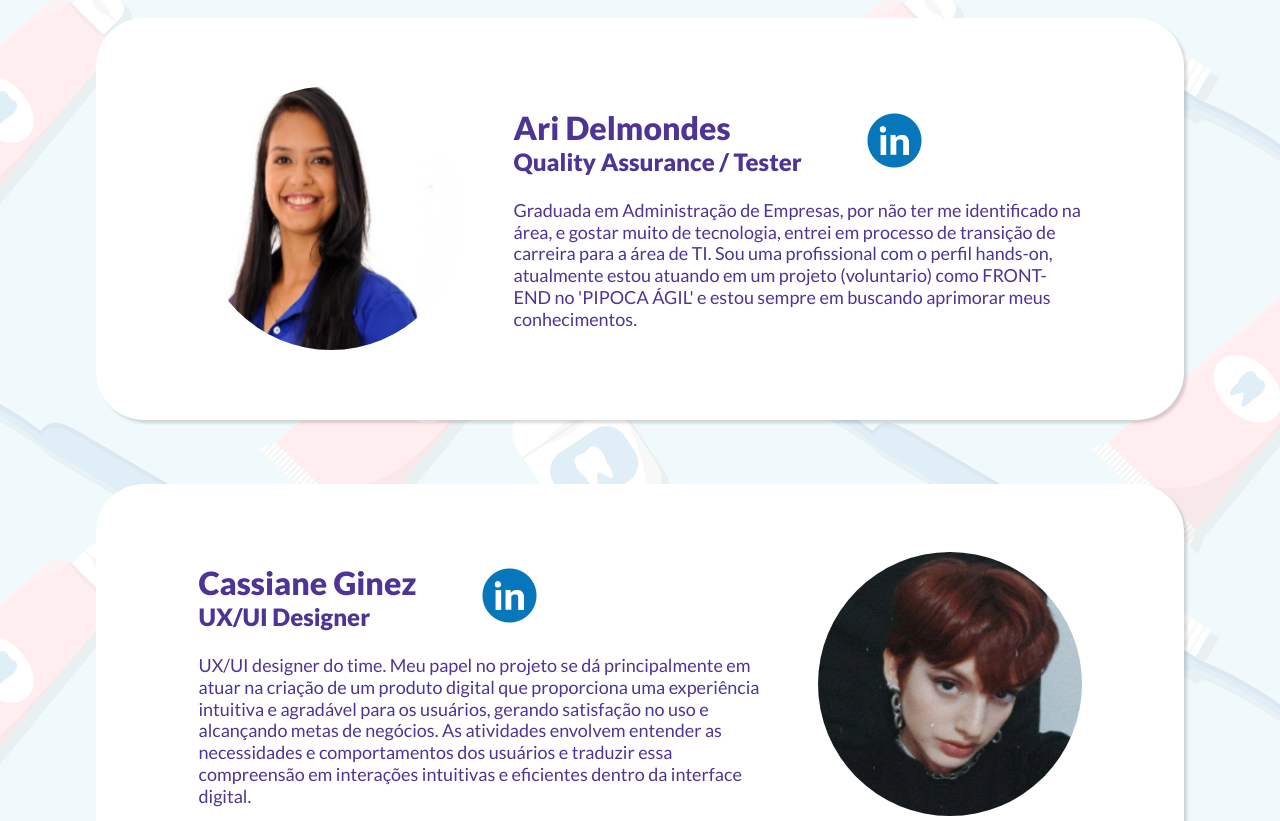
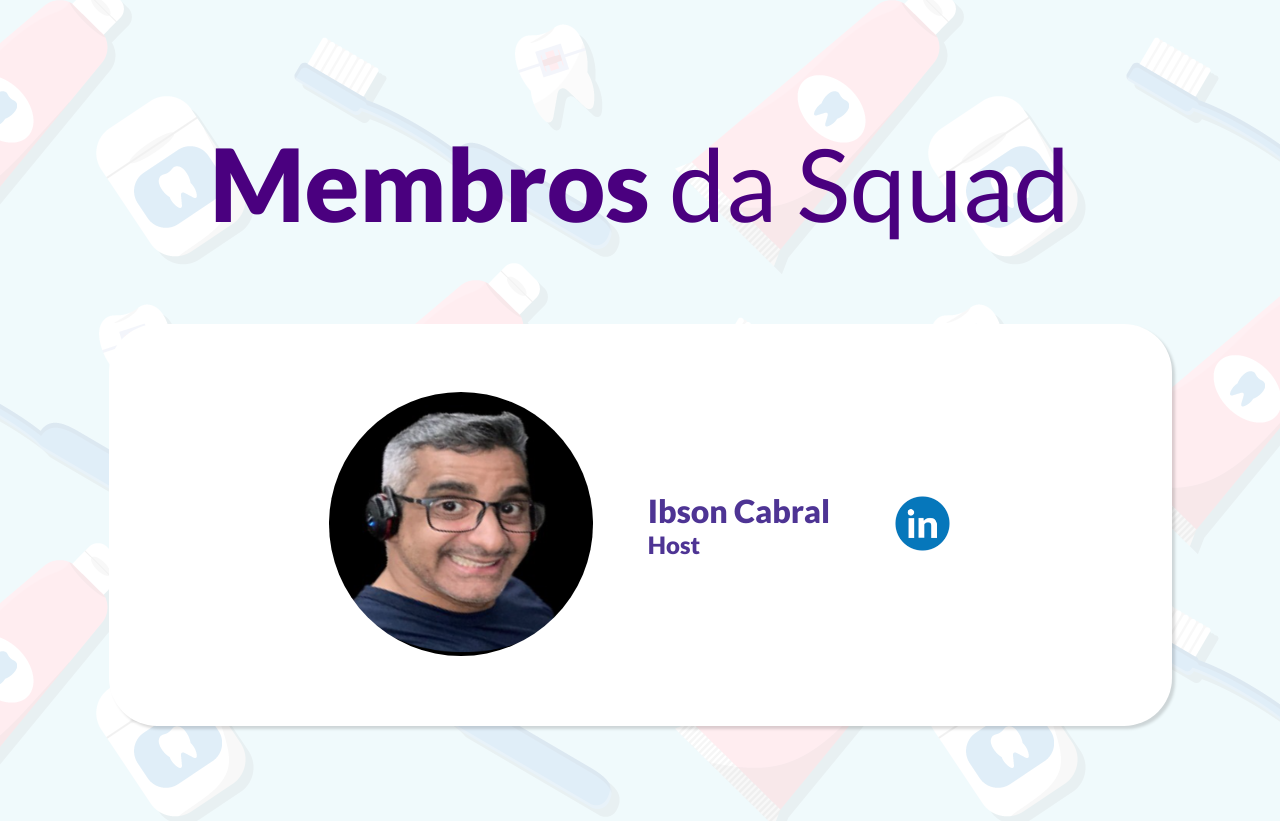
Before and after one commit to squadroxo/squad-roxo-pastel, a React (Vite) app: page / in a window 1280 px wide. Shown: the part 2020-2841 px from the top of the page. Built offline with nearby package versions, Linux system fonts and the light colour scheme.

Commit message:
feat: adicionando linha divisória e card personalizado

```diff
--- a/src/App.tsx
+++ b/src/App.tsx
@@ -4,6 +4,9 @@ import ContainerSobre from "./components/ContainerSobre";
 import Footer from "./components/Footer";
 import SquadSection from './components/SquadSection';
 import dentesWallpaper from "../public/wallpaper.png";
+import fotoIbson from "../public/devs/ibson-host.png";
+import iconLinkedin from "../public/linkedin-icon.png";
+import linhaDivisoria from "../public/linhaDivisoria.svg"
 
 function App() {
   return (
@@ -11,6 +14,28 @@ function App() {
       <ContainerRoxoPastel/>
       <ContainerSobre/>
       <img src={dentesWallpaper} alt="Wallpaper de dentes" className={styles.foto}/>
+      <h2 className={styles.tituloSquad}><strong>Membros</strong> da Squad</h2>
+      <div className={styles.containerAuxiliar}>
+        <div className={styles.containerCardIbson}>
+          <div className={styles.containerCardIbson__containerFoto}>
+              <img src={fotoIbson} alt="Foto do Ibson Cabral" className={styles.containerCardIbson__containerFoto__foto}/>
+          </div>
+          <div className={styles.containerCardIbson__containerInfos}>
+            <div className={styles.containerCardIbson__containerInfos__pessoa}>
+              <div>
+                <h1 className={styles.containerCardIbson__containerInfos__pessoa__nome}>Ibson Cabral</h1>
+                <h2 className={styles.containerCardIbson__containerInfos__pessoa__funcao}>Host</h2>
+              </div>
+              <a href="https://www.linkedin.com/in/ibson-cabral/" target="_blank">
+                <img src={iconLinkedin} alt="teste" className={styles.imagemLinkedin}/>
+              </a>
+            </div>
+          </div>
+        </div>
+      </div>
+      <div className={styles.linhaDivisoria}>
+        <img src={linhaDivisoria} alt="Linha roxa divisória" className="linhaDivisoria"/>
+      </div>
       <SquadSection />
       <Footer />
     </div>
--- a/src/app.module.scss
+++ b/src/app.module.scss
@@ -10,6 +10,86 @@ body {
 
 .foto{
   width: 100%;
+}
+
+.containerAuxiliar{
+  display: flex;
+  align-items: center;
+  justify-content: center;
+}
+
+.tituloSquad{
+  color: #4A007F;
+  font-weight: 400;
+  font-size: 101px;
+  margin: 120px 0 80px 0;
+  text-align: center;
+}
+
+.containerCardIbson{
+  width: 1063px;
+  height: 402px;
+  display: flex;
+  align-items: center;
+  justify-content: center;
+  gap: 55px;
+  box-shadow: rgba(0, 0, 0, 0.15) 3px 3px 3px;
+  border-radius: 3rem;
+  position: relative;
+  background-color: #FFFFFF;
+  padding: 67px 208px;
+
+  &__containerFoto{
+    &__foto{
+      border-radius: 50%;
+      width: 264px;
+      height: 264px;
+    }
+  }
+
+  &__containerInfos{
+    &__pessoa{
+      display: flex;
+      align-items: center;
+      gap: 4rem;
+
+      &__nome {
+        font-weight: 800;
+        font-size: 32px;
+        color: #4E3494;
+      }
+
+      &__funcao{
+        font-weight: 800;
+        font-size: 24px;
+        color: #4E3494;
+      }
+
+      .imagemLinkedin{
+        width: 57px;
+        height: 57px;
+      }
+    }
+
+    &__containerSobre{
+      width: 568px;
+      margin: 24px 0 0 0;
+
+      &__sobre{
+        font-size: 18px;
+        font-weight: 400;
+        color: #4E3494;
+        line-height: 21.76px;
+      }
+    }
+  }
+}
+
+.linhaDivisoria{
+  display: flex;
+  flex-direction: center;
+  justify-content: center;
+  margin: 120px 0;
 }
 
 @media screen and (min-width: 320px) and (max-width: 360px){
```
Also changed, not shown: public/devs/user.png (added), public/linhaDivisoria.svg (added).
